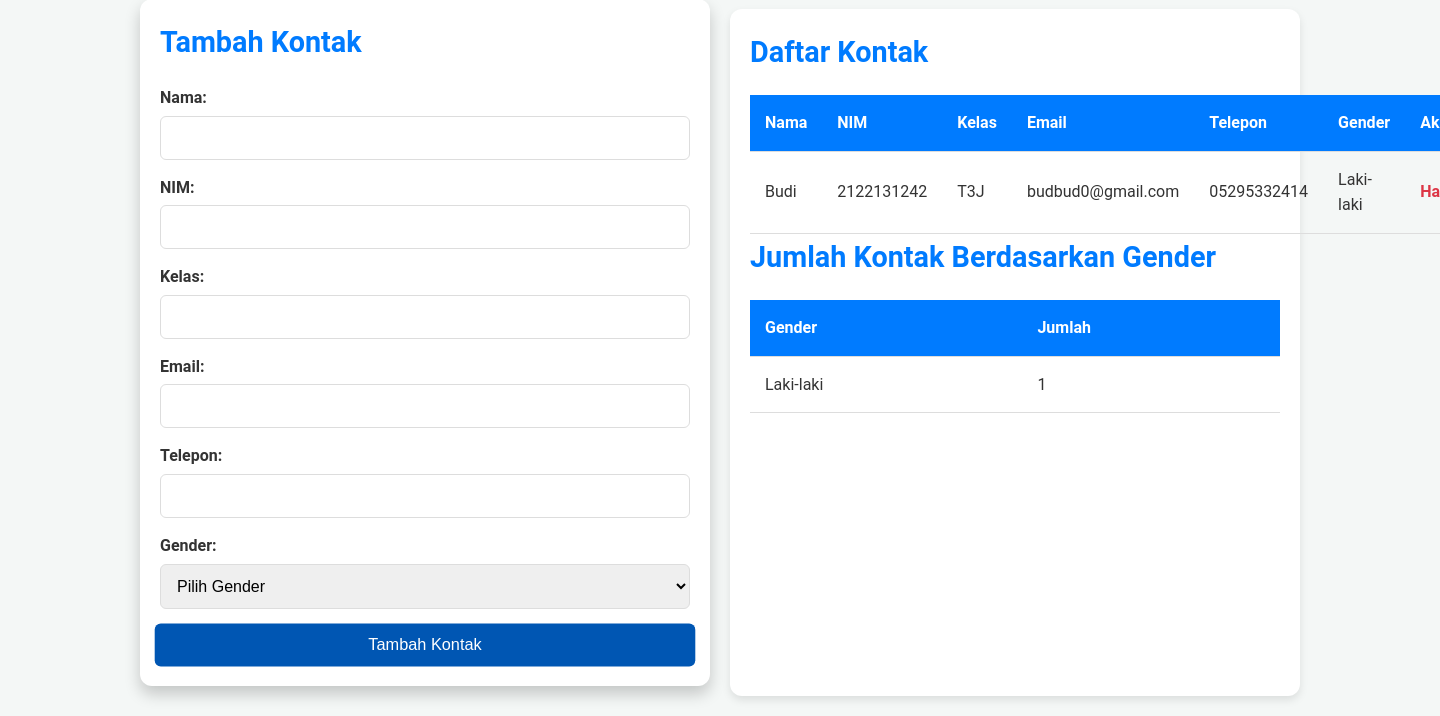
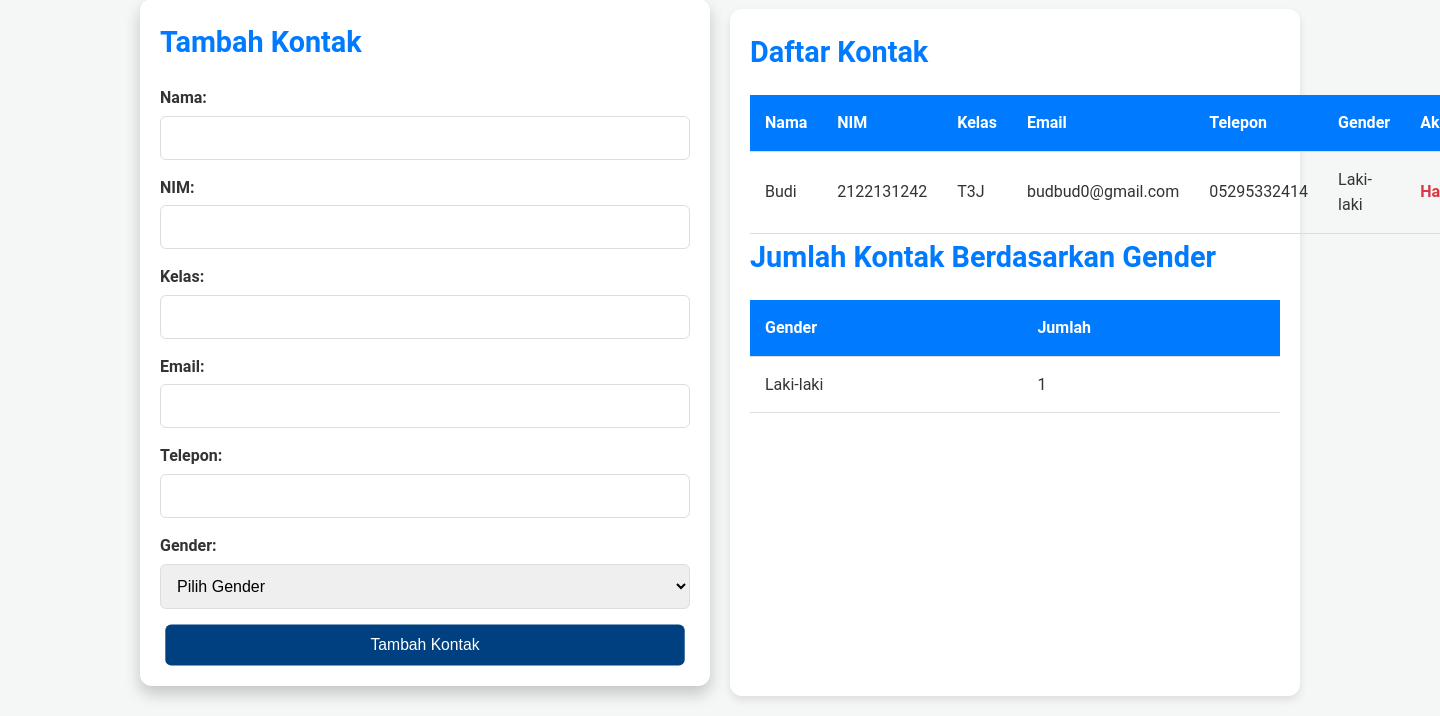
Before and after one commit to Ucillll11/contak-task, a PHP site: page / in a window 1440 px wide, while the restyled element is pressed; the page is wider, and only the part inside the window is pictured. Shown: the part 95-811 px from the top of that part. Run offline with PHP 8.4, Linux system fonts and the light colour scheme; data comes from the database, SQL or seed files in the repository.

Commit message:
Menambahkan perubahan kecil
menambahkan efek ketika tombol ditekan (:active), yaitu mengubah warna latar belakang tombol menjadi biru tua

```diff
--- a/Contact Person/styles.css
+++ b/Contact Person/styles.css
@@ -101,6 +101,13 @@ button:hover {
     transform: scale(1.02);
 }
 
+
+button:active {
+    background-color: #004080; /* Warna tombol saat ditekan */
+    transform: scale(0.98); /* Efek kecil saat tombol ditekan */
+}
+
+
 table {
     width: 100%;
     border-collapse: collapse;
```
